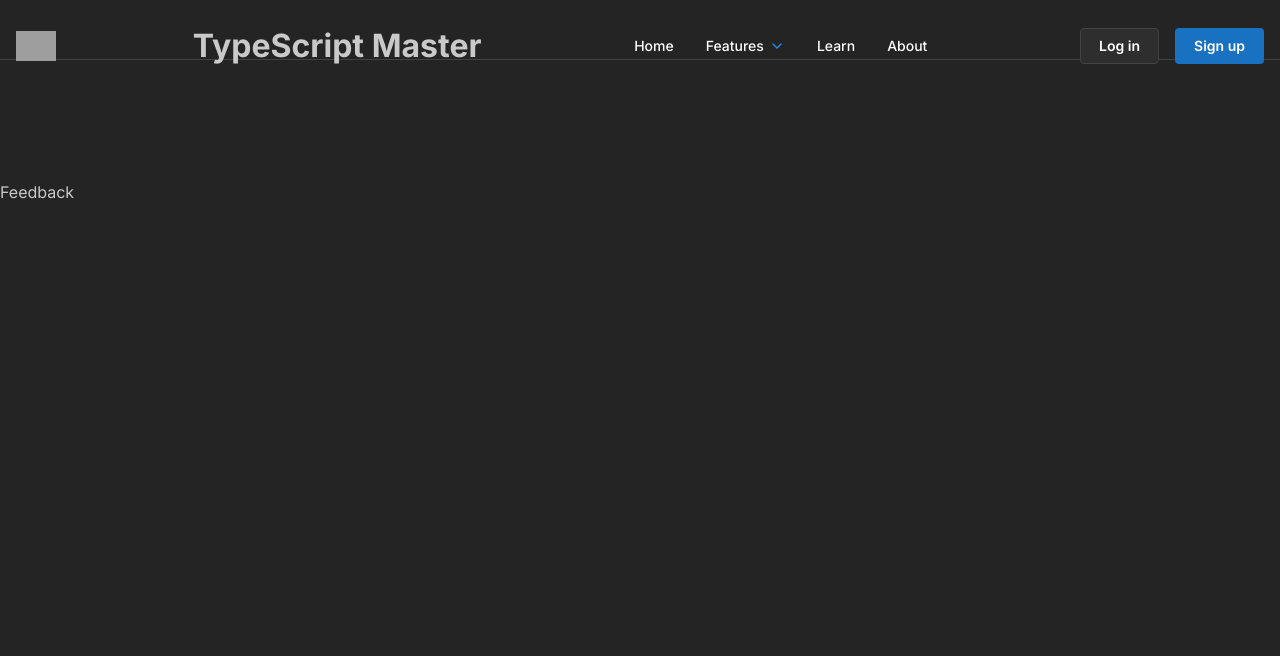
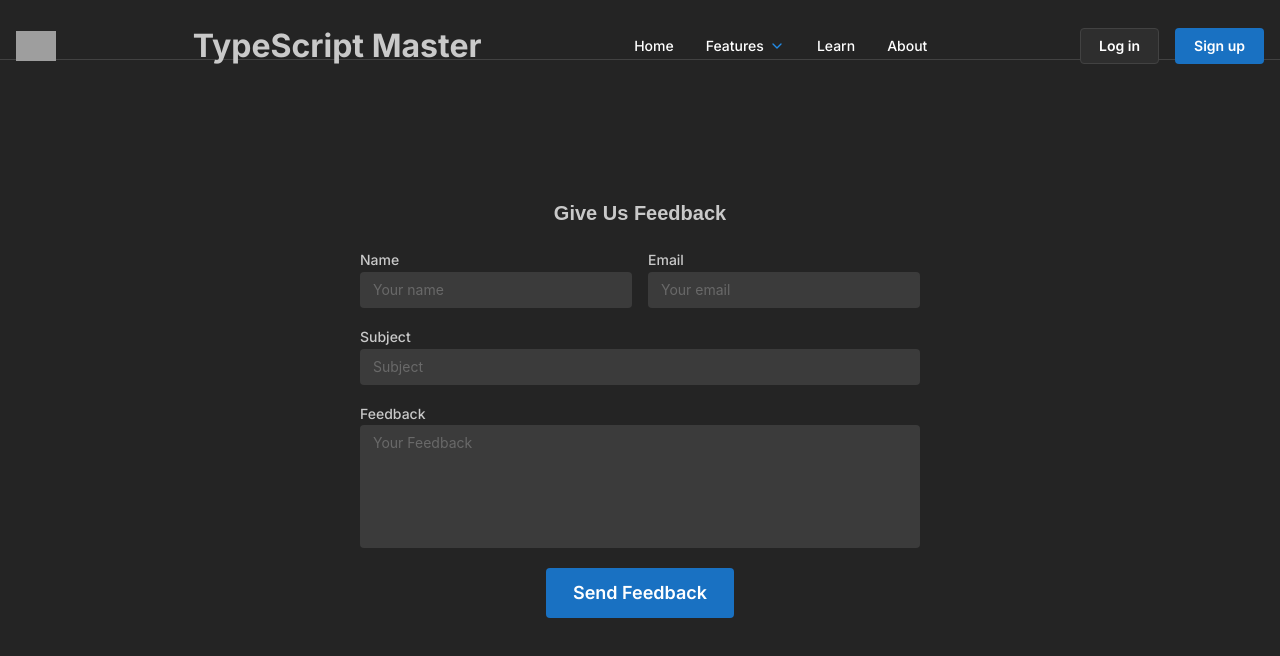
Before and after one commit to ram-0306/TypeScript-Masters, a Next.js app in the folder frontend/: page /feedback in a window 1280 px wide. Shown: the top 656 px of the page. Built offline with nearby package versions, Linux system fonts and the light colour scheme; grey boxes are pictures that could not be loaded.

Commit message:
feedback

```diff
--- a/frontend/src/app/(main)/feedback/page.jsx
+++ b/frontend/src/app/(main)/feedback/page.jsx
@@ -1,9 +1,100 @@
-import React from 'react'
+'use client'
+import React from 'react';
+import { useForm } from '@mantine/form';
+import { enqueueSnackbar } from 'notistack';
+import { TextInput, Textarea, SimpleGrid, Group, Title, Button } from '@mantine/core';
 
-const Feedback = () => {
+export default function GetInTouchPage() {
+  const form = useForm({
+    initialValues: {
+      name: '',
+      email: '',
+      subject: '',
+      message: '',
+    },
+    validate: {
+      name: (value) => value.trim().length < 2,
+      email: (value) => !/^\S+@\S+$/.test(value),
+      subject: (value) => value.trim().length === 0,
+    },
+  });
+
+  const feedbackSubmit = async (values) => {
+    try {
+      const response = await fetch('http://localhost:5000/Feedback/add', {
+        method: 'POST',
+        body: JSON.stringify(values),
+        headers: {
+          'Content-Type': 'application/json'
+        }
+      });
+
+      if (response.ok) {
+        enqueueSnackbar('Feedback Submitted Successfully', { variant: 'success' });
+      } else {
+        enqueueSnackbar('Something went wrong', { variant: 'error' });
+      }
+    } catch (error) {
+      console.error(error);
+      enqueueSnackbar('Something went wrong', { variant: 'error' });
+    }
+  };
+
   return (
-    <div>Feedback</div>
-  )
+    <div style={{ maxWidth: '600px', margin: 'auto', padding: '20px' }}>
+      <Title
+        order={2}
+        size="xl"
+        style={{ fontFamily: 'Arial, sans-serif', textAlign: 'center', marginBottom: '20px' }}
+        fw={900}
+      >
+        Give Us Feedback
+      </Title>
+
+      <form onSubmit={form.onSubmit(feedbackSubmit)} style={{ marginBottom: '20px' }}>
+        <SimpleGrid cols={{ base: 1, sm: 2 }} gap="md">
+          <TextInput
+            label="Name"
+            placeholder="Your name"
+            name="name"
+            variant="filled"
+            {...form.getInputProps('name')}
+          />
+          <TextInput
+            label="Email"
+            placeholder="Your email"
+            name="email"
+            variant="filled"
+            {...form.getInputProps('email')}
+          />
+        </SimpleGrid>
+
+        <TextInput
+          label="Subject"
+          placeholder="Subject"
+          mt="md"
+          name="subject"
+          variant="filled"
+          {...form.getInputProps('subject')}
+        />
+        <Textarea
+          mt="md"
+          label="Feedback"
+          placeholder="Your Feedback"
+          maxRows={10}
+          minRows={5}
+          autosize
+          name="message"
+          variant="filled"
+          {...form.getInputProps('message')}
+        />
+
+        <Group style={{ justifyContent: 'center', marginTop: '20px' }}>
+          <Button type="submit" size="lg">
+            Send Feedback
+          </Button>
+        </Group>
+      </form>
+    </div>
+  );
 }
-
-export default Feedback
```
Also changed, not shown: frontend/src/app/HomeHeader.jsx (line endings or trailing spaces), 2 other files (tests, documents, lock files or other folders).
